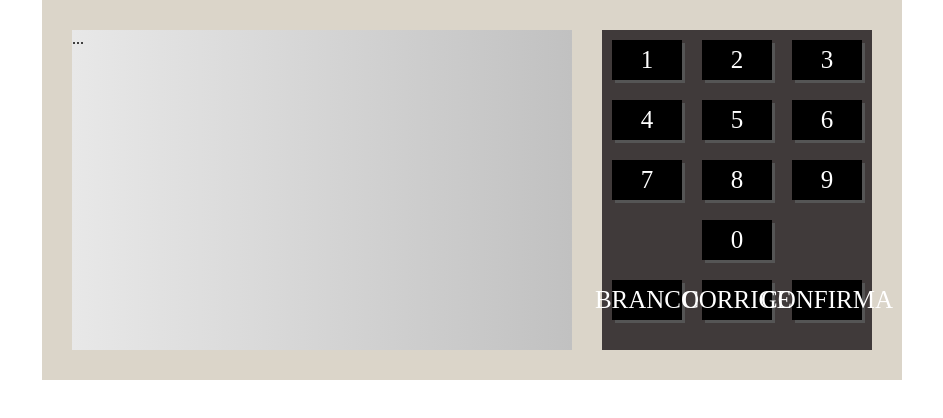
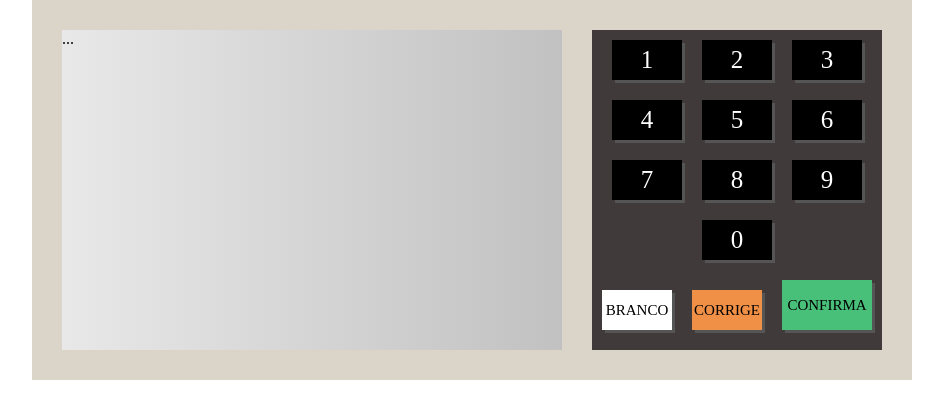
Before and after one commit to LuSN23/urna-eletronica, a plain HTML site: page index.html in a window 1280 px wide. Shown: the whole page, without its empty margins (168-1111 px from the left). Drawn offline with Linux system fonts and the light colour scheme.

Commit message:
definição de classes para os botões de função e estilização deles

```diff
--- a/index.html
+++ b/index.html
@@ -32,9 +32,9 @@
                 <div class="teclado--botao">0</div>
             </div>
             <div class="teclado--linha">
-                <div class="teclado--botao">BRANCO</div>
-                <div class="teclado--botao">CORRIGE</div>
-                <div class="teclado--botao">CONFIRMA</div>
+                <div class="teclado--botao botao--branco">BRANCO</div>
+                <div class="teclado--botao botao--corrige">CORRIGE</div>
+                <div class="teclado--botao botao--confirma">CONFIRMA</div>
             </div>
         </div>
     </div>
--- a/style.css
+++ b/style.css
@@ -22,6 +22,7 @@ body {
 .teclado--linha {
     display: flex;
     justify-content: center;
+    align-items: flex-end;
 }
 
 .teclado--botao {
@@ -37,3 +38,23 @@ body {
     cursor: pointer;
     box-shadow: 3px 3px 0px #555;
 }
+
+.botao--branco {
+    background-color: #fff;
+    color: #000;
+    font-size: 15px;
+}
+
+.botao--corrige {
+    background-color: #f09046;
+    color: #000;
+    font-size: 15px;
+}
+
+.botao--confirma {
+    background-color: #48c079;
+    color: #000;
+    font-size: 15px;
+    width: 90px;
+    height: 50px;
+}
```
